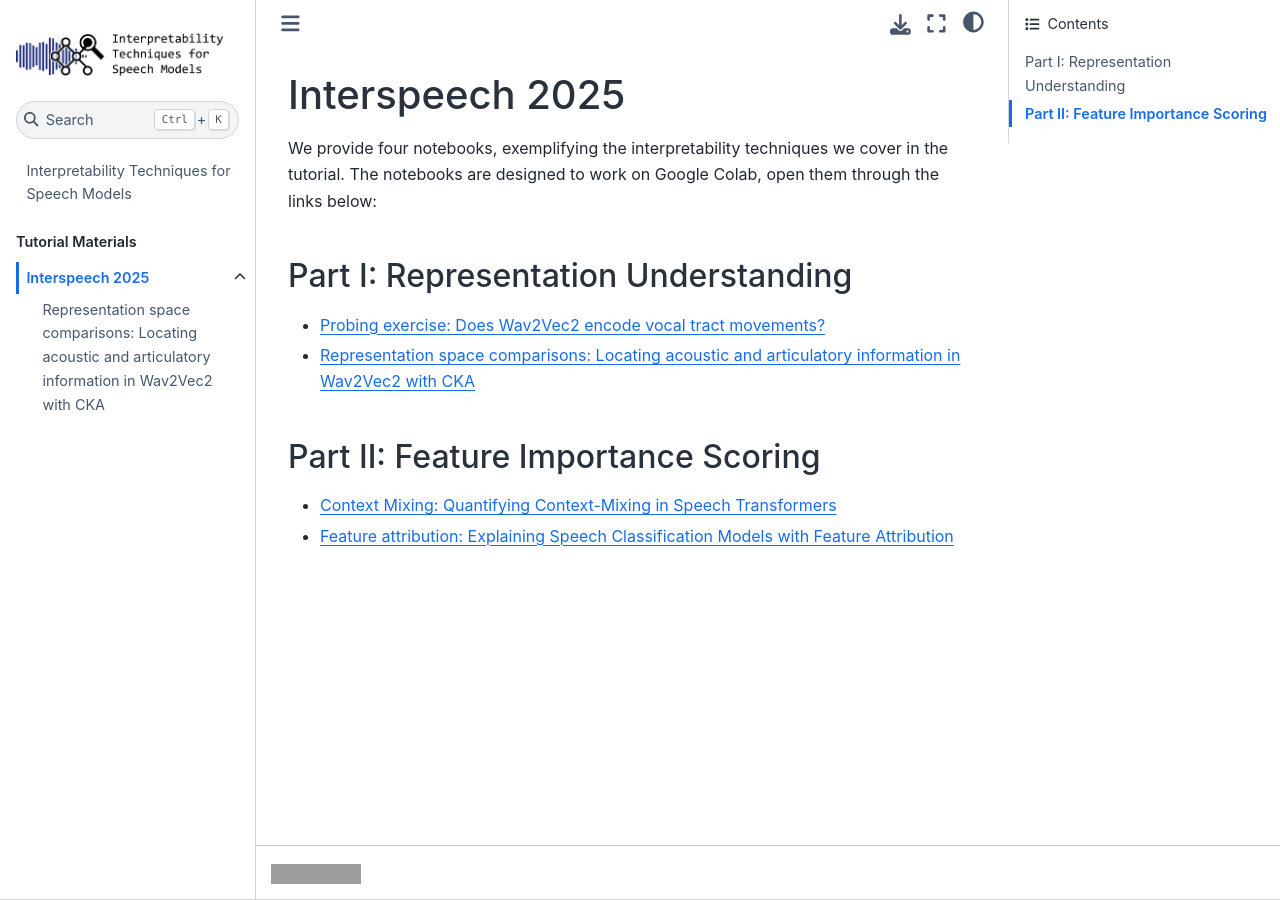
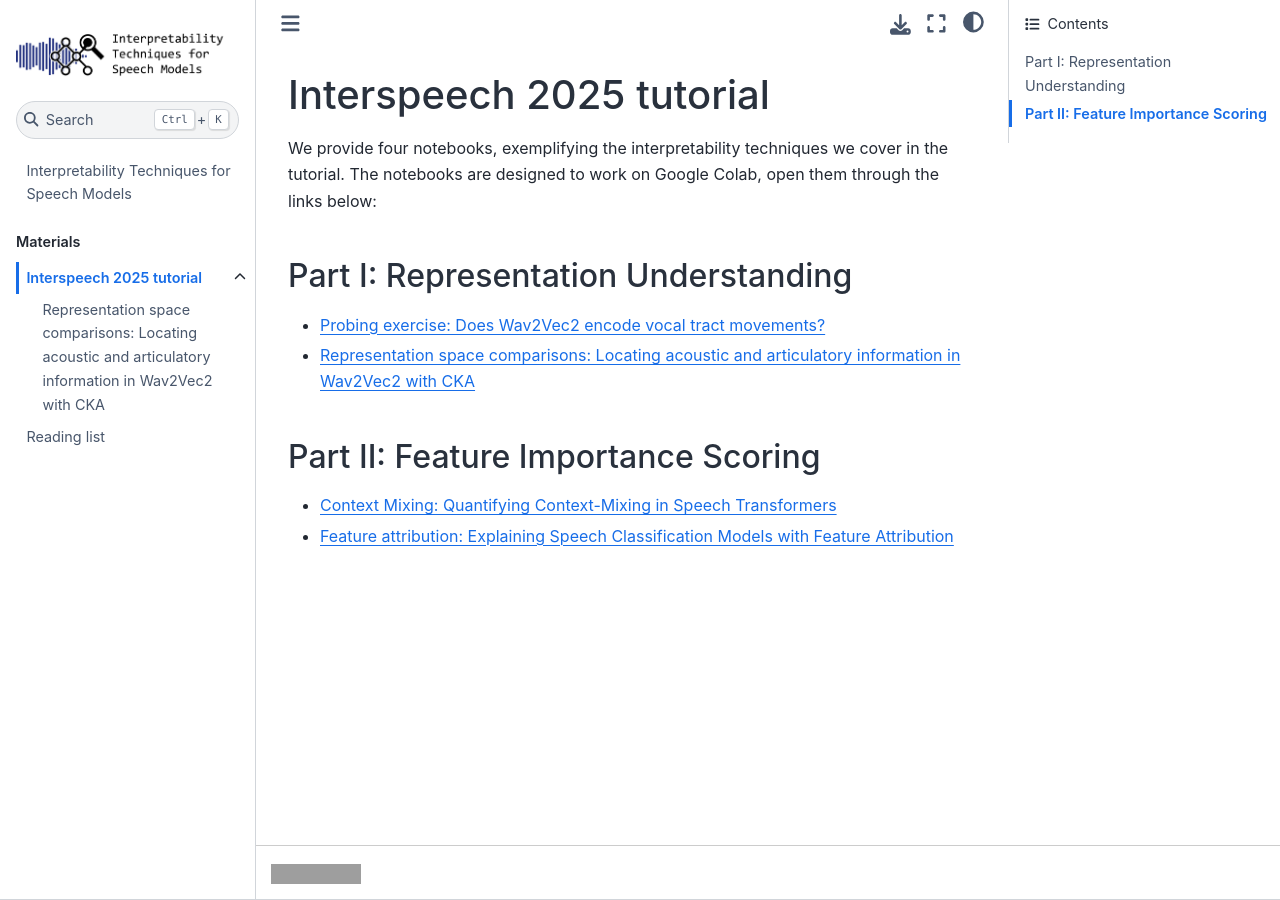
Before and after one commit to interpretingdl/speech-interpretability-tutorial, a Jupyter Book: the page built from book/interspeech2025/intro.md, in a window 1280 px wide. Built offline with Jupyter Book 1.0.4 settings and Sphinx 7.4.7 and the Sphinx Book theme 1.1.4, drawn with Linux system fonts in a browser that asks for light colours; pages that are not in the unit, such as notebooks, are missing from menus; grey boxes are pictures that could not be loaded.

Commit message:
add reading list link

```diff
--- a/book/_toc.yml
+++ b/book/_toc.yml
@@ -5,7 +5,7 @@ format: jb-book
 root: index
 
 parts:
-  - caption: Tutorial Materials
+  - caption: Materials
     chapters:
       - file: interspeech2025/intro
         sections:
@@ -13,3 +13,4 @@ parts:
           - file: interspeech2025/representational-analyses/representation_space_comparisons.ipynb
           - file: interspeech2025/feature-importance-scoring/context_mixing.ipynb
           - file: interspeech2025/feature-importance-scoring/feature_attribution.ipynb
+      - file: reading-list
--- a/book/interspeech2025/intro.md
+++ b/book/interspeech2025/intro.md
@@ -1,4 +1,4 @@
-# Interspeech 2025
+# Interspeech 2025 tutorial
 
 We provide four notebooks, exemplifying the interpretability techniques we cover in the tutorial. The notebooks are designed to work on Google Colab, open them through the links below:
 
```
Also changed, not shown: book/index.md (+2 -2 lines), book/reading-list.md (added, +3 -0 lines).
